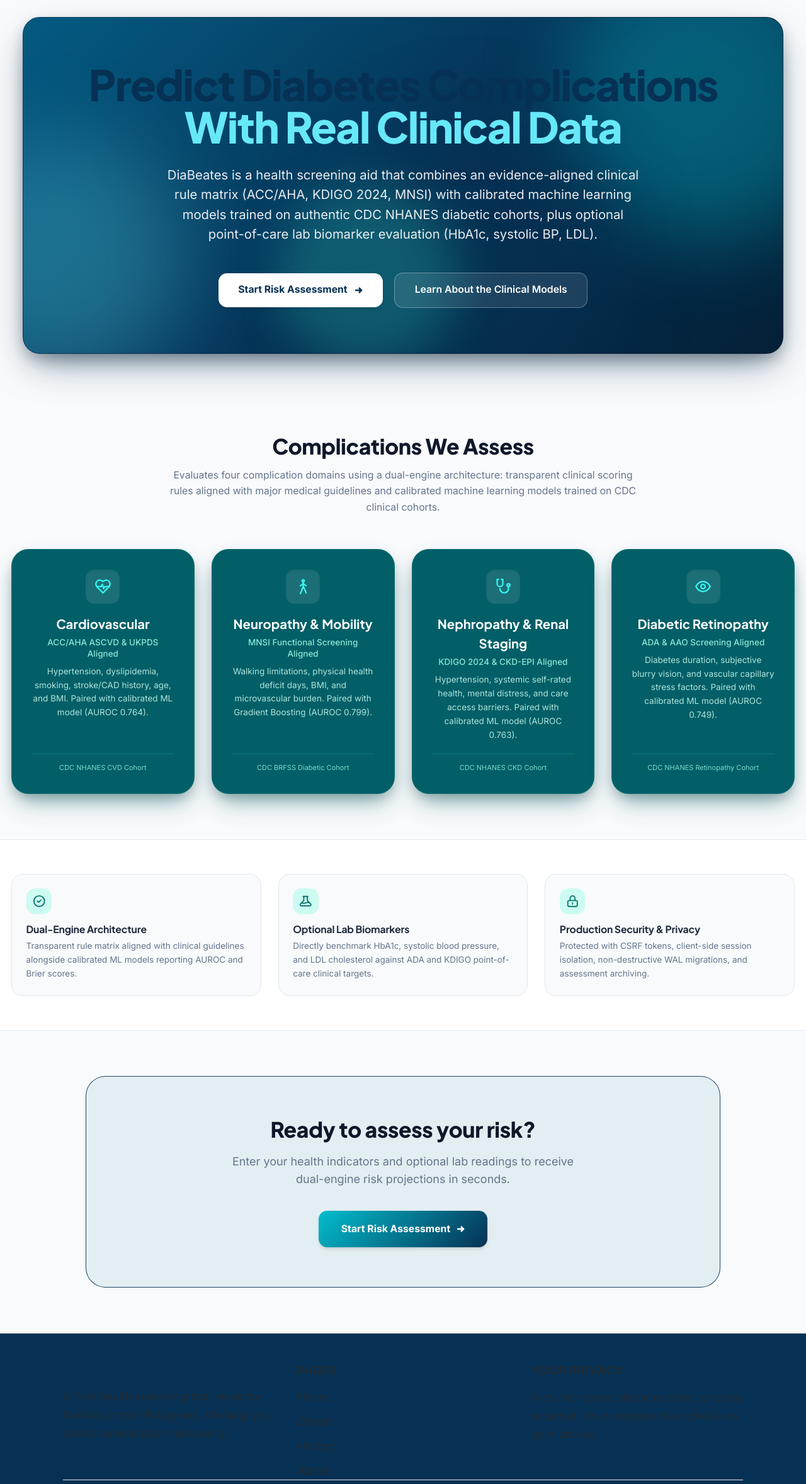
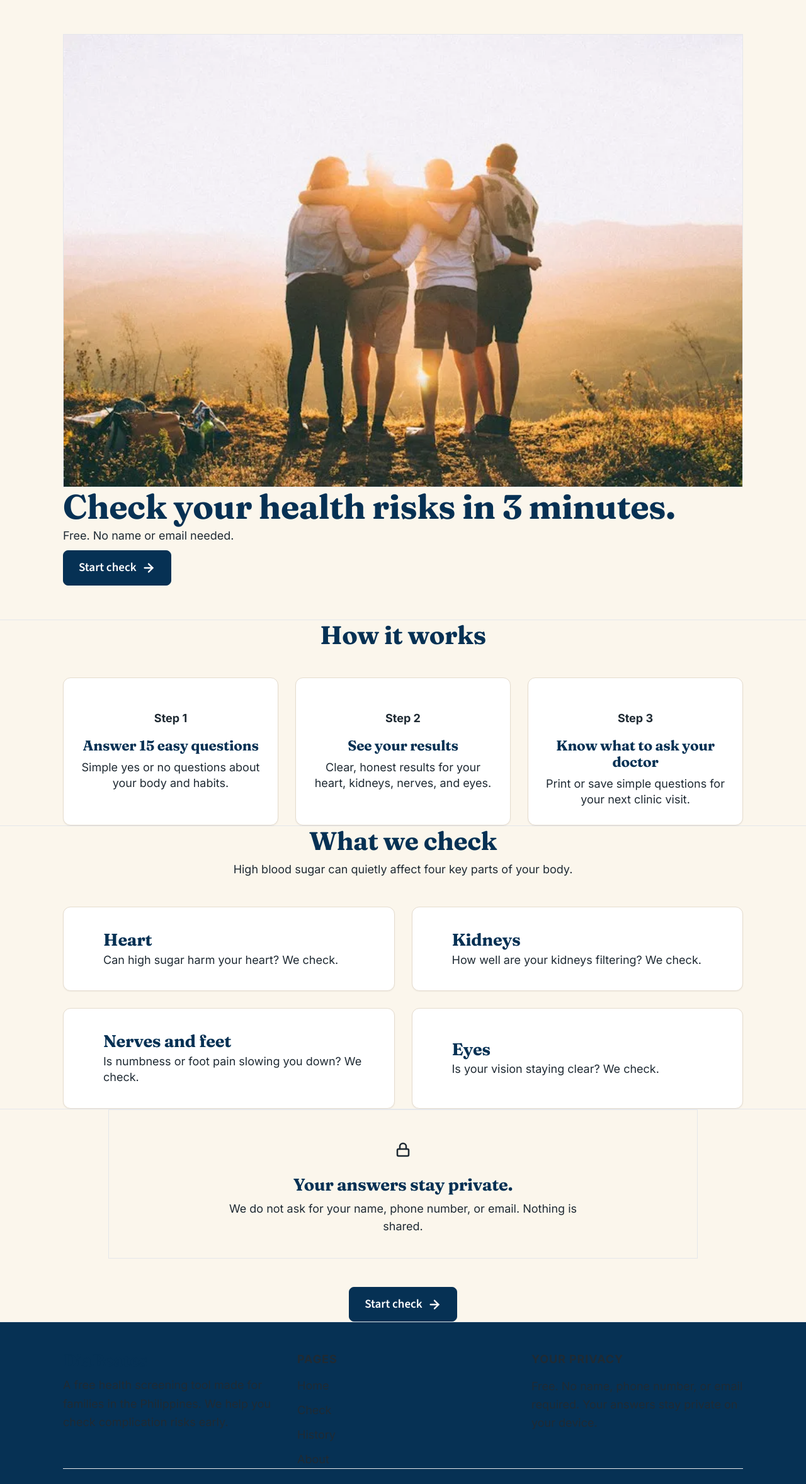
Before and after one commit to n-leigh/diabetes-check, a Flask app: page / in a window 1280 px wide. Shown: the part 55-2412 px from the top of the page at 63% size. Run offline with Flask 3, Linux system fonts and the light colour scheme; parts of the project's set-up code (start-up, migrations or seed data) failed here and were passed over; some libraries are stand-ins or nearby versions.

Commit message:
frontend(ui): redesign landing page with 3-minute check hero, 4 complication cards, and privacy guarantee

```diff
--- a/templates/home.html
+++ b/templates/home.html
@@ -1,52 +1,46 @@
 {% extends "base.html" %}
-{% block title %}DiaBeates — Diabetes Complication Risk Prediction{% endblock %}
-{% set active_page = 'home' %}
+{% from "macros/illustrations.html" import icon_heart, icon_kidneys, icon_foot, icon_eye, icon_doctor, icon_companion %}
+
+{% block title %}DiaBeates - Check Your Health Risks in 3 Minutes{% endblock %}
 
 {% block content %}
-<div class="flex-1 bg-slate-50">
+<div class="flex flex-col">
 
-  <!-- Hero Section with Rounded Floating Box Aligned to Navbar Width -->
-  <section class="pt-6 pb-12 px-4 sm:px-6 lg:px-8">
-    <div class="max-w-6xl mx-auto">
-      <div
-        class="floating-bg text-white rounded-3xl p-8 sm:p-12 lg:p-16 relative overflow-hidden border border-slate-900/40 shadow-[0_25px_60px_-15px_rgba(6,49,84,0.55),0_12px_28px_-6px_rgba(0,0,0,0.35)]">
+  <!-- 1. Hero Section (Cream background) -->
+  <section class="py-12 sm:py-16 md:py-20 bg-[#fbf6ec]">
+    <div class="max-w-5xl mx-auto px-4 sm:px-6 lg:px-8">
+      <div class="grid grid-cols-1 md:grid-cols-12 gap-10 md:gap-12 items-center">
 
-        <!-- Floating Background Ambient Elements (pointer-events-none to ensure full clickability) -->
-        <div class="absolute inset-0 pointer-events-none overflow-hidden select-none">
-          <div
-            class="floating-orb-1 absolute -top-16 -right-16 w-96 h-96 rounded-full bg-[#03bdcd] opacity-35 blur-3xl">
-          </div>
-          <div class="floating-orb-2 absolute top-1/3 -left-20 w-80 h-80 rounded-full bg-cyan-300 opacity-25 blur-3xl">
-          </div>
-          <div
-            class="floating-orb-3 absolute -bottom-10 right-1/4 w-96 h-96 rounded-full bg-[#063154] opacity-60 blur-3xl">
-          </div>
-          <div class="floating-glow absolute top-1/2 left-1/3 w-64 h-64 rounded-full bg-teal-400 opacity-20 blur-2xl">
+        <!-- Mobile-first Image (shown first on mobile, right on desktop) -->
+        <div class="md:col-span-5 md:order-2">
+          <div class="relative">
+            <img
+              src="{{ url_for('static', filename='img/filipino_family_hero.webp') }}"
+              alt="Warm Filipino family smiling together at home"
+              class="w-full h-auto rounded-card object-cover border border-[#e5dcce] shadow-card aspect-[4/3]"
+              width="800"
+              height="533"
+              loading="eager"
+            >
           </div>
         </div>
 
-        <div class="max-w-5xl mx-auto text-center relative z-10">
-          <h1
-            class="font-display text-3xl sm:text-4xl md:text-5xl lg:text-6xl font-extrabold leading-tight mb-6 tracking-tight text-center text-balance">
-            <span>Predict Diabetes Complications</span><br>
-            <span class="text-cyan-300">With Real Clinical Data</span>
+        <!-- Headline & CTA -->
+        <div class="md:col-span-7 md:order-1 space-y-6">
+          <h1 class="font-heading text-4xl sm:text-5xl md:text-6xl font-bold text-[#063154] tracking-tight leading-[1.1]">
+            Check your health risks in 3 minutes.
           </h1>
-          <p class="text-base sm:text-lg text-white/90 max-w-2xl mx-auto leading-relaxed mb-10 font-normal">
-            DiaBeates is a health screening aid that combines an evidence-aligned clinical rule matrix (ACC/AHA, KDIGO 2024, MNSI) with calibrated
-            machine learning models trained on authentic CDC NHANES diabetic cohorts, plus optional point-of-care lab
-            biomarker evaluation (HbA1c, systolic BP, LDL).
+          <p class="text-[20px] text-[#4f5b66] leading-relaxed max-w-lg">
+            Free. No name or email needed.
           </p>
-          <div class="flex flex-wrap justify-center items-center gap-4">
-            <a href="/assessment"
-              class="inline-flex items-center gap-2 bg-white text-[#063154] font-bold px-7 py-3.5 rounded-xl hover:bg-slate-50 hover:shadow-xl hover:shadow-cyan-950/40 hover:-translate-y-0.5 active:scale-95 transition-all duration-200 text-sm cursor-pointer shadow-md">
-              Start Risk Assessment
-              <svg width="16" height="16" viewBox="0 0 16 16" fill="none" stroke="currentColor" stroke-width="2.5">
-                <path d="M3 8h10M9 4l4 4-4 4" />
+          <div class="pt-2">
+            <a href="/assessment" class="btn-primary text-[20px] px-8 py-4 shadow-card" aria-label="Start Risk Assessment">
+              Start check
+              <span class="sr-only">Start Risk Assessment</span>
+              <svg width="22" height="22" viewBox="0 0 24 24" fill="none" stroke="currentColor" stroke-width="2.5" stroke-linecap="round" aria-hidden="true">
+                <line x1="5" y1="12" x2="19" y2="12"></line>
+                <polyline points="12 5 19 12 12 19"></polyline>
               </svg>
-            </a>
-            <a href="/about"
-              class="inline-flex items-center gap-2 bg-white/10 backdrop-blur-md border border-white/30 text-white font-semibold px-7 py-3.5 rounded-xl hover:bg-white/20 hover:-translate-y-0.5 active:scale-95 transition-all duration-200 text-sm cursor-pointer">
-              Learn About the Clinical Models
             </a>
           </div>
         </div>
@@ -55,183 +49,147 @@
     </div>
   </section>
 
-  <!-- Complications We Assess Section -->
-  <section class="py-16 px-4 bg-slate-50">
-    <div class="max-w-6xl mx-auto">
-      <div class="text-center mb-12">
-        <h2 class="font-display text-3xl font-extrabold text-slate-900 mb-3">Complications We Assess</h2>
-        <p class="text-slate-500 max-w-2xl mx-auto text-sm leading-relaxed">
-          Evaluates four complication domains using a dual-engine architecture: transparent clinical scoring rules
-          aligned with major medical guidelines and calibrated machine learning models trained on CDC clinical cohorts.
+  <!-- 2. How It Works (Sand background band) -->
+  <section class="py-14 sm:py-18 bg-[#f3e9d6] border-y border-[#e5dcce]">
+    <div class="max-w-5xl mx-auto px-4 sm:px-6 lg:px-8">
+      <div class="text-center max-w-2xl mx-auto mb-10">
+        <h2 class="font-heading text-3xl sm:text-4xl font-bold text-[#063154]">
+          How it works
+        </h2>
+      </div>
+
+      <div class="grid grid-cols-1 md:grid-cols-3 gap-6">
+        <!-- Step 1 -->
+        <div class="health-card p-6 flex flex-col items-center text-center">
+          <div class="mb-4">
+            {{ icon_companion("w-20 h-20") }}
+          </div>
+          <span class="inline-block px-3 py-1 bg-[#fbeed0] text-[#a86a0a] text-[15px] font-bold rounded-full mb-3">Step 1</span>
+          <h3 class="font-heading text-xl font-bold text-[#063154] mb-2">Answer 15 easy questions</h3>
+          <p class="text-[17px] text-[#4f5b66] leading-snug">
+            Simple yes or no questions about your body and habits.
+          </p>
+        </div>
+
+        <!-- Step 2 -->
+        <div class="health-card p-6 flex flex-col items-center text-center">
+          <div class="mb-4">
+            {{ icon_heart("w-20 h-20") }}
+          </div>
+          <span class="inline-block px-3 py-1 bg-[#fbeed0] text-[#a86a0a] text-[15px] font-bold rounded-full mb-3">Step 2</span>
+          <h3 class="font-heading text-xl font-bold text-[#063154] mb-2">See your results</h3>
+          <p class="text-[17px] text-[#4f5b66] leading-snug">
+            Clear, honest results for your heart, kidneys, nerves, and eyes.
+          </p>
+        </div>
+
+        <!-- Step 3 -->
+        <div class="health-card p-6 flex flex-col items-center text-center">
+          <div class="mb-4">
+            {{ icon_doctor("w-20 h-20") }}
+          </div>
+          <span class="inline-block px-3 py-1 bg-[#fbeed0] text-[#a86a0a] text-[15px] font-bold rounded-full mb-3">Step 3</span>
+          <h3 class="font-heading text-xl font-bold text-[#063154] mb-2">Know what to ask your doctor</h3>
+          <p class="text-[17px] text-[#4f5b66] leading-snug">
+            Print or save simple questions for your next clinic visit.
+          </p>
+        </div>
+      </div>
+    </div>
+  </section>
+
+  <!-- 3. What We Check (Cream background band) -->
+  <section class="py-14 sm:py-18 bg-[#fbf6ec]">
+    <div class="max-w-5xl mx-auto px-4 sm:px-6 lg:px-8">
+      <div class="text-center max-w-2xl mx-auto mb-10">
+        <h2 class="font-heading text-3xl sm:text-4xl font-bold text-[#063154]">
+          What we check
+        </h2>
+        <p class="text-[19px] text-[#4f5b66] mt-2">
+          High blood sugar can quietly affect four key parts of your body.
         </p>
       </div>
-      <div class="grid sm:grid-cols-2 lg:grid-cols-4 gap-6">
-        <div
-          class="bg-[#025f67] text-white rounded-3xl p-7 text-center border border-teal-600/30 shadow-[0_20px_40px_-10px_rgba(2,95,103,0.45),0_10px_20px_-5px_rgba(0,0,0,0.25)] hover:shadow-[0_25px_50px_-8px_rgba(2,95,103,0.55),0_12px_24px_-4px_rgba(0,0,0,0.3)] hover:-translate-y-1.5 transition-all duration-300 flex flex-col justify-between">
+
+      <div class="grid grid-cols-1 sm:grid-cols-2 gap-6">
+        <!-- Tile 1: Heart -->
+        <div class="health-card p-6 sm:p-8 flex items-center gap-6">
+          <div class="flex-shrink-0">
+            {{ icon_heart("w-24 h-24") }}
+          </div>
           <div>
-            <div
-              class="w-12 h-12 mx-auto mb-3.5 rounded-xl bg-white/10 flex items-center justify-center text-[#37f6f2] shadow-inner">
-              <svg class="w-6 h-6" viewBox="0 0 24 24" fill="none" stroke="currentColor" stroke-width="2"
-                stroke-linecap="round" stroke-linejoin="round">
-                <path
-                  d="M19 14c1.49-1.46 3-3.21 3-5.5A5.5 5.5 0 0 0 16.5 3c-1.76 0-3 .5-4.5 2-1.5-1.5-2.74-2-4.5-2A5.5 5.5 0 0 0 2 8.5c0 2.3 1.5 4.05 3 5.5l7 7Z" />
-                <path d="M3.22 12H9.5l1.5-3 2 6 1.5-3h6.78" />
-              </svg>
-            </div>
-            <div class="font-display font-bold text-lg text-white mb-1">Cardiovascular</div>
-            <div class="text-xs text-teal-200/90 font-medium mb-2">ACC/AHA ASCVD &amp; UKPDS Aligned</div>
-            <div class="text-xs text-teal-100/85 leading-relaxed">
-              Hypertension, dyslipidemia, smoking, stroke/CAD history, age, and BMI. Paired with calibrated ML model
-              (AUROC 0.764).
-            </div>
-          </div>
-          <div class="mt-4 pt-3 border-t border-teal-500/30 text-[11px] text-teal-200/80">
-            CDC NHANES CVD Cohort
+            <h3 class="font-heading text-2xl font-bold text-[#063154] mb-1">Heart</h3>
+            <p class="text-[18px] text-[#4f5b66] leading-snug">Can high sugar harm your heart? We check.</p>
           </div>
         </div>
 
-        <div
-          class="bg-[#025f67] text-white rounded-3xl p-7 text-center border border-teal-600/30 shadow-[0_20px_40px_-10px_rgba(2,95,103,0.45),0_10px_20px_-5px_rgba(0,0,0,0.25)] hover:shadow-[0_25px_50px_-8px_rgba(2,95,103,0.55),0_12px_24px_-4px_rgba(0,0,0,0.3)] hover:-translate-y-1.5 transition-all duration-300 flex flex-col justify-between">
+        <!-- Tile 2: Kidneys -->
+        <div class="health-card p-6 sm:p-8 flex items-center gap-6">
+          <div class="flex-shrink-0">
+            {{ icon_kidneys("w-24 h-24") }}
+          </div>
           <div>
-            <div
-              class="w-12 h-12 mx-auto mb-3.5 rounded-xl bg-white/10 flex items-center justify-center text-[#37f6f2] shadow-inner">
-              <svg class="w-6 h-6" viewBox="0 0 24 24" fill="none" stroke="currentColor" stroke-width="2"
-                stroke-linecap="round" stroke-linejoin="round">
-                <circle cx="12" cy="4" r="1.5" />
-                <line x1="12" y1="6" x2="12" y2="12" />
-                <line x1="12" y1="8" x2="8" y2="11" />
-                <line x1="12" y1="8" x2="16" y2="11" />
-                <line x1="12" y1="12" x2="9" y2="20" />
-                <line x1="12" y1="12" x2="15" y2="18" />
-                <path d="M9 20l-1 2" />
-                <path d="M15 18l1 3" />
-              </svg>
-            </div>
-            <div class="font-display font-bold text-lg text-white mb-1">Neuropathy &amp; Mobility</div>
-            <div class="text-xs text-teal-200/90 font-medium mb-2">MNSI Functional Screening Aligned</div>
-            <div class="text-xs text-teal-100/85 leading-relaxed">
-              Walking limitations, physical health deficit days, BMI, and microvascular burden. Paired with Gradient
-              Boosting (AUROC 0.799).
-            </div>
-          </div>
-          <div class="mt-4 pt-3 border-t border-teal-500/30 text-[11px] text-teal-200/80">
-            CDC BRFSS Diabetic Cohort
+            <h3 class="font-heading text-2xl font-bold text-[#063154] mb-1">Kidneys</h3>
+            <p class="text-[18px] text-[#4f5b66] leading-snug">How well are your kidneys filtering? We check.</p>
           </div>
         </div>
 
-        <div
-          class="bg-[#025f67] text-white rounded-3xl p-7 text-center border border-teal-600/30 shadow-[0_20px_40px_-10px_rgba(2,95,103,0.45),0_10px_20px_-5px_rgba(0,0,0,0.25)] hover:shadow-[0_25px_50px_-8px_rgba(2,95,103,0.55),0_12px_24px_-4px_rgba(0,0,0,0.3)] hover:-translate-y-1.5 transition-all duration-300 flex flex-col justify-between">
+        <!-- Tile 3: Nerves and feet -->
+        <div class="health-card p-6 sm:p-8 flex items-center gap-6">
+          <div class="flex-shrink-0">
+            {{ icon_foot("w-24 h-24") }}
+          </div>
           <div>
-            <div
-              class="w-12 h-12 mx-auto mb-3.5 rounded-xl bg-white/10 flex items-center justify-center text-[#37f6f2] shadow-inner">
-              <svg class="w-6 h-6" viewBox="0 0 24 24" fill="none" stroke="currentColor" stroke-width="2"
-                stroke-linecap="round" stroke-linejoin="round">
-                <path d="M4 2v6a4 4 0 0 0 8 0V2" />
-                <path d="M4 2h2M10 2h2" />
-                <path d="M8 15a6 6 0 0 0 12 0v-3" />
-                <circle cx="20" cy="10" r="2" />
-              </svg>
-            </div>
-            <div class="font-display font-bold text-lg text-white mb-1">Nephropathy &amp; Renal Staging</div>
-            <div class="text-xs text-teal-200/90 font-medium mb-2">KDIGO 2024 &amp; CKD-EPI Aligned</div>
-            <div class="text-xs text-teal-100/85 leading-relaxed">
-              Hypertension, systemic self-rated health, mental distress, and care access barriers. Paired with
-              calibrated ML model (AUROC 0.763).
-            </div>
-          </div>
-          <div class="mt-4 pt-3 border-t border-teal-500/30 text-[11px] text-teal-200/80">
-            CDC NHANES CKD Cohort
+            <h3 class="font-heading text-2xl font-bold text-[#063154] mb-1">Nerves and feet</h3>
+            <p class="text-[18px] text-[#4f5b66] leading-snug">Is numbness or foot pain slowing you down? We check.</p>
           </div>
         </div>
 
-        <div
-          class="bg-[#025f67] text-white rounded-3xl p-7 text-center border border-teal-600/30 shadow-[0_20px_40px_-10px_rgba(2,95,103,0.45),0_10px_20px_-5px_rgba(0,0,0,0.25)] hover:shadow-[0_25px_50px_-8px_rgba(2,95,103,0.55),0_12px_24px_-4px_rgba(0,0,0,0.3)] hover:-translate-y-1.5 transition-all duration-300 flex flex-col justify-between">
+        <!-- Tile 4: Eyes -->
+        <div class="health-card p-6 sm:p-8 flex items-center gap-6">
+          <div class="flex-shrink-0">
+            {{ icon_eye("w-24 h-24") }}
+          </div>
           <div>
-            <div
-              class="w-12 h-12 mx-auto mb-3.5 rounded-xl bg-white/10 flex items-center justify-center text-[#37f6f2] shadow-inner">
-              <svg class="w-6 h-6" viewBox="0 0 24 24" fill="none" stroke="currentColor" stroke-width="2"
-                stroke-linecap="round" stroke-linejoin="round">
-                <path d="M2 12s3-7 10-7 10 7 10 7-3 7-10 7-10-7-10-7Z" />
-                <circle cx="12" cy="12" r="3" />
-              </svg>
-            </div>
-            <div class="font-display font-bold text-lg text-white mb-1">Diabetic Retinopathy</div>
-            <div class="text-xs text-teal-200/90 font-medium mb-2">ADA &amp; AAO Screening Aligned</div>
-            <div class="text-xs text-teal-100/85 leading-relaxed">
-              Diabetes duration, subjective blurry vision, and vascular capillary stress factors. Paired with calibrated
-              ML model (AUROC 0.749).
-            </div>
-          </div>
-          <div class="mt-4 pt-3 border-t border-teal-500/30 text-[11px] text-teal-200/80">
-            CDC NHANES Retinopathy Cohort
+            <h3 class="font-heading text-2xl font-bold text-[#063154] mb-1">Eyes</h3>
+            <p class="text-[18px] text-[#4f5b66] leading-snug">Is your vision staying clear? We check.</p>
           </div>
         </div>
       </div>
     </div>
   </section>
 
-  <!-- Core System Capabilities Highlights -->
-  <section class="py-12 px-4 bg-white border-y border-slate-200/80">
-    <div class="max-w-6xl mx-auto">
-      <div class="grid sm:grid-cols-3 gap-6">
-        <div class="p-5 rounded-2xl bg-slate-50 border border-slate-200">
-          <div class="w-9 h-9 rounded-xl bg-teal-100 text-teal-700 flex items-center justify-center mb-3">
-            <svg class="w-5 h-5" fill="none" viewBox="0 0 24 24" stroke="currentColor" stroke-width="2">
-              <path stroke-linecap="round" stroke-linejoin="round" d="M9 12l2 2 4-4m6 2a9 9 0 11-18 0 9 9 0 0118 0z" />
-            </svg>
-          </div>
-          <h3 class="font-display font-bold text-slate-800 text-sm mb-1">Dual-Engine Architecture</h3>
-          <p class="text-xs text-slate-500 leading-relaxed">
-            Transparent rule matrix aligned with clinical guidelines alongside calibrated ML models reporting AUROC and
-            Brier scores.
-          </p>
+  <!-- 4. Video & Reassurance Band (Sand background band) -->
+  <section class="py-14 sm:py-18 bg-[#f3e9d6] border-t border-[#e5dcce]">
+    <div class="max-w-4xl mx-auto px-4 sm:px-6 lg:px-8">
+
+      <!-- Privacy Reassurance Message -->
+      <div class="bg-[#ffffff] rounded-card p-6 sm:p-8 border border-[#e5dcce] shadow-card text-center mb-10">
+        <div class="inline-flex items-center justify-center w-12 h-12 rounded-full bg-[#e4f2e7] text-[#2f7d4a] mb-3">
+          <svg width="24" height="24" viewBox="0 0 24 24" fill="none" stroke="currentColor" stroke-width="2.5" stroke-linecap="round">
+            <rect x="3" y="11" width="18" height="11" rx="2" ry="2"></rect>
+            <path d="M7 11V7a5 5 0 0 1 10 0v4"></path>
+          </svg>
         </div>
+        <h3 class="font-heading text-2xl font-bold text-[#063154] mb-2">
+          Your answers stay private.
+        </h3>
+        <p class="text-[19px] text-[#4f5b66] max-w-lg mx-auto">
+          We do not ask for your name, phone number, or email. Nothing is shared.
+        </p>
+      </div>
 
-        <div class="p-5 rounded-2xl bg-slate-50 border border-slate-200">
-          <div class="w-9 h-9 rounded-xl bg-teal-100 text-teal-700 flex items-center justify-center mb-3">
-            <svg class="w-5 h-5" fill="none" viewBox="0 0 24 24" stroke="currentColor" stroke-width="2">
-              <path stroke-linecap="round" stroke-linejoin="round"
-                d="M19.428 15.428a2 2 0 00-1.022-.547l-2.387-.477a6 6 0 00-3.86.517l-.318.158a6 6 0 01-3.86.517L6.05 15.21a2 2 0 00-1.806.547M8 4h8l-1 1v5.172a2 2 0 00.586 1.414l5 5c1.26 1.26.367 3.414-1.415 3.414H4.828c-1.782 0-2.674-2.154-1.414-3.414l5-5A2 2 0 009 10.172V5L8 4z" />
-            </svg>
-          </div>
-          <h3 class="font-display font-bold text-slate-800 text-sm mb-1">Optional Lab Biomarkers</h3>
-          <p class="text-xs text-slate-500 leading-relaxed">
-            Directly benchmark HbA1c, systolic blood pressure, and LDL cholesterol against ADA and KDIGO point-of-care
-            clinical targets.
-          </p>
-        </div>
-
-        <div class="p-5 rounded-2xl bg-slate-50 border border-slate-200">
-          <div class="w-9 h-9 rounded-xl bg-teal-100 text-teal-700 flex items-center justify-center mb-3">
-            <svg class="w-5 h-5" fill="none" viewBox="0 0 24 24" stroke="currentColor" stroke-width="2">
-              <path stroke-linecap="round" stroke-linejoin="round"
-                d="M12 15v2m-6 4h12a2 2 0 002-2v-6a2 2 0 00-2-2H6a2 2 0 00-2 2v6a2 2 0 002 2zm10-10V7a4 4 0 00-8 0v4h8z" />
-            </svg>
-          </div>
-          <h3 class="font-display font-bold text-slate-800 text-sm mb-1">Production Security &amp; Privacy</h3>
-          <p class="text-xs text-slate-500 leading-relaxed">
-            Protected with CSRF tokens, client-side session isolation, non-destructive WAL migrations, and assessment
-            archiving.
-          </p>
-        </div>
-      </div>
-    </div>
-  </section>
-
-  <section class="py-16 px-4">
-    <div class="max-w-4xl mx-auto">
-      <div class="scan-light-card-inner p-10 sm:p-14 text-center">
-        <h2 class="font-display text-3xl font-extrabold text-slate-900 mb-4">Ready to assess your risk?</h2>
-        <p class="text-slate-500 mb-8 max-w-lg mx-auto">Enter your health indicators and optional lab readings to
-          receive dual-engine risk projections in seconds.</p>
-        <a href="/assessment"
-          class="inline-flex items-center gap-2 gradient-primary text-white font-bold px-8 py-4 rounded-xl hover:opacity-95 hover:shadow-xl hover:shadow-cyan-900/25 hover:-translate-y-0.5 active:scale-95 transition-all duration-200 text-sm shadow-md">
-          Start Risk Assessment
-          <svg width="14" height="14" viewBox="0 0 14 14" fill="none" stroke="currentColor" stroke-width="2.5">
-            <path d="M2 7h10M8 3l4 4-4 4" />
+      <!-- Final Big Button -->
+      <div class="text-center mt-8">
+        <a href="/assessment" class="btn-primary text-[20px] px-10 py-4 shadow-card" aria-label="Start Risk Assessment">
+          Start check
+          <span class="sr-only">Start Risk Assessment</span>
+          <svg width="22" height="22" viewBox="0 0 24 24" fill="none" stroke="currentColor" stroke-width="2.5" stroke-linecap="round" aria-hidden="true">
+            <line x1="5" y1="12" x2="19" y2="12"></line>
+            <polyline points="12 5 19 12 12 19"></polyline>
           </svg>
         </a>
       </div>
+
     </div>
   </section>
 
```
